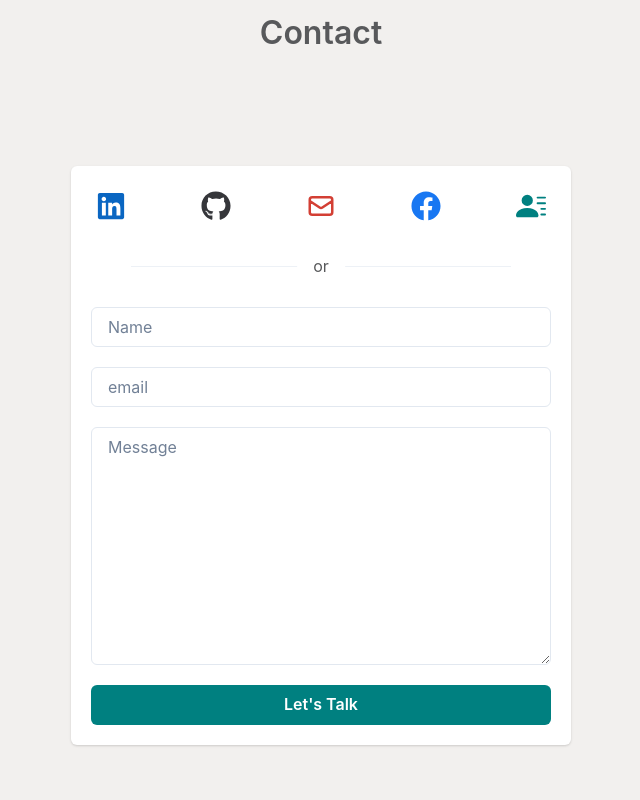
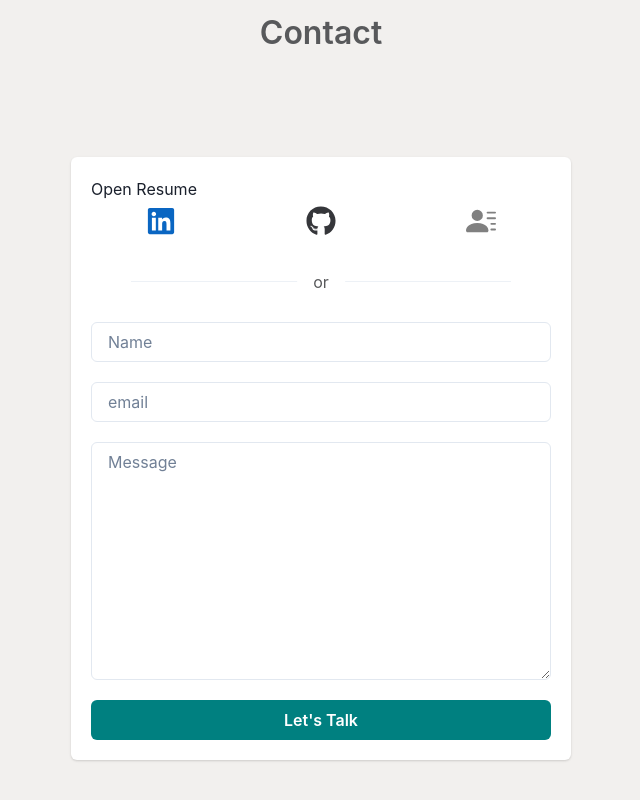
Before and after one commit to jeffy-evangelista/portfolio, a React (Vite) app: page / in a window 1280 px wide. Shown: the part 3766-4566 px from the top of the page, without its empty margins (319-959 px from the left). Built offline with nearby package versions, Linux system fonts and the light colour scheme.

Commit message:
trying pdf open in a new tab

```diff
--- a/src/components/Landingpage/Contact.tsx
+++ b/src/components/Landingpage/Contact.tsx
@@ -12,11 +12,10 @@ import {
 } from "@chakra-ui/react";
 import CustomSection from "components/CustomSection";
 import React from "react";
-import { FaGithub, FaFacebook, FaLinkedin } from "react-icons/fa";
-import { HiOutlineMail } from "react-icons/hi";
+import { FaGithub, FaLinkedin } from "react-icons/fa";
 import { BsPersonLinesFill } from "react-icons/bs";
 import SocialLink from "components/Contact/SocialLink";
-
+import ResumeFile from "assets/Jeffy Evangelista.pdf";
 type ContactProps = {};
 
 const Contact: React.FC<ContactProps> = () => {
@@ -34,30 +33,22 @@ const Contact: React.FC<ContactProps> = () => {
       color: "gray",
     },
     {
-      link: "https://www.linkedin.com/in/jefferson-ramos-0b4a6a1b3/",
-      icon: <HiOutlineMail color={"#d33f34"} size={30} />,
-      label: "Mail",
-      color: "red",
-    },
-    {
-      link: "https://www.linkedin.com/in/jefferson-ramos-0b4a6a1b3/",
-      icon: <FaFacebook color={"#1877f2"} size={30} />,
-      label: "Facebook",
-      color: "blue",
-    },
-    {
       link: "https://flowcv.com/resume/s0jbru19p6",
-      icon: <BsPersonLinesFill color={"teal"} size={30} />,
+      icon: <BsPersonLinesFill color={"grey"} size={30} />,
       label: "Resume",
-      color: "teal",
+      color: "orange",
     },
   ];
-
   return (
     <CustomSection sectionName="contact" sectionTitle="Contact">
       <Card w={{ base: "350px", md: "500px" }}>
         <CardBody>
-          <Flex justify={"space-between"}>
+          <div>
+            <a href={ResumeFile} target="_blank" rel="noreferrer">
+              <button>Open Resume</button>
+            </a>
+          </div>
+          <Flex justify={"space-between"} px={"50px"}>
             {socialLinks.map((link, index) => (
               <SocialLink
                 key={index}
```
